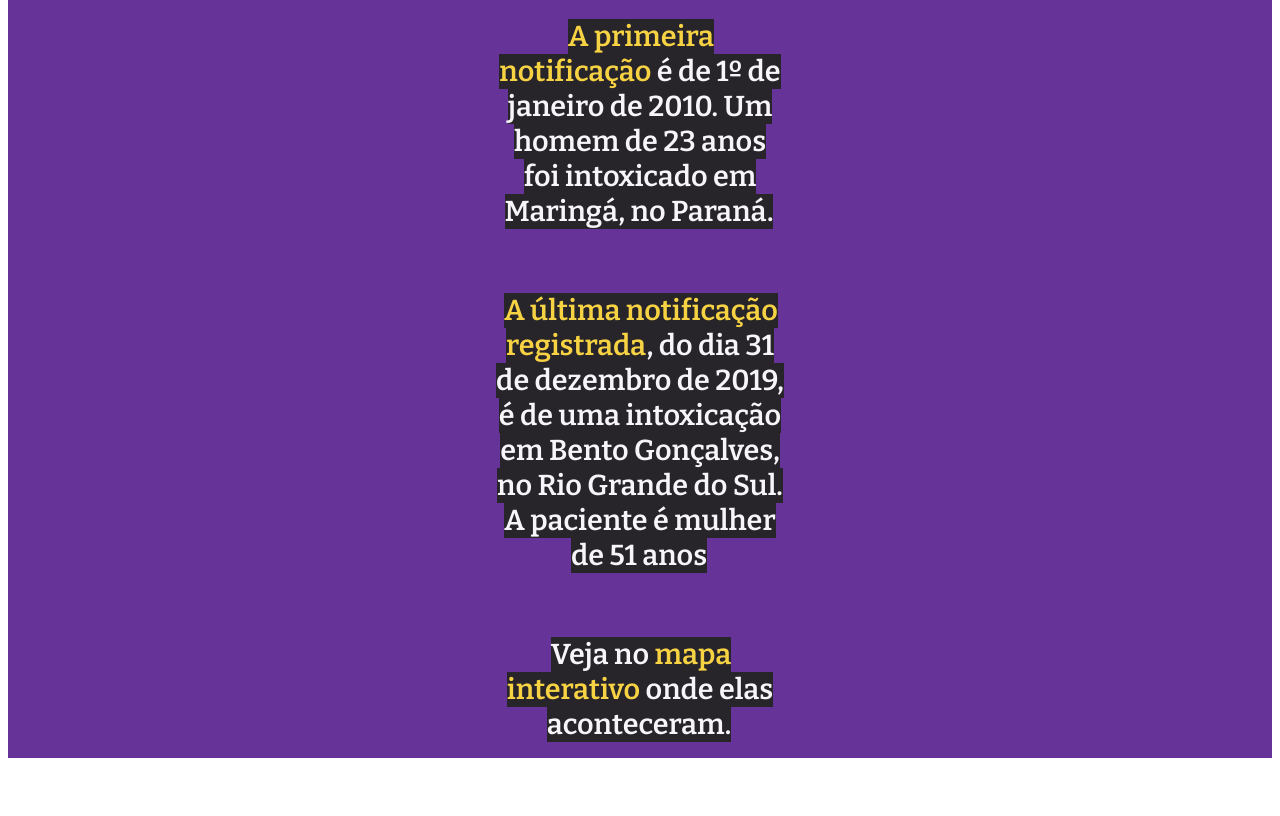
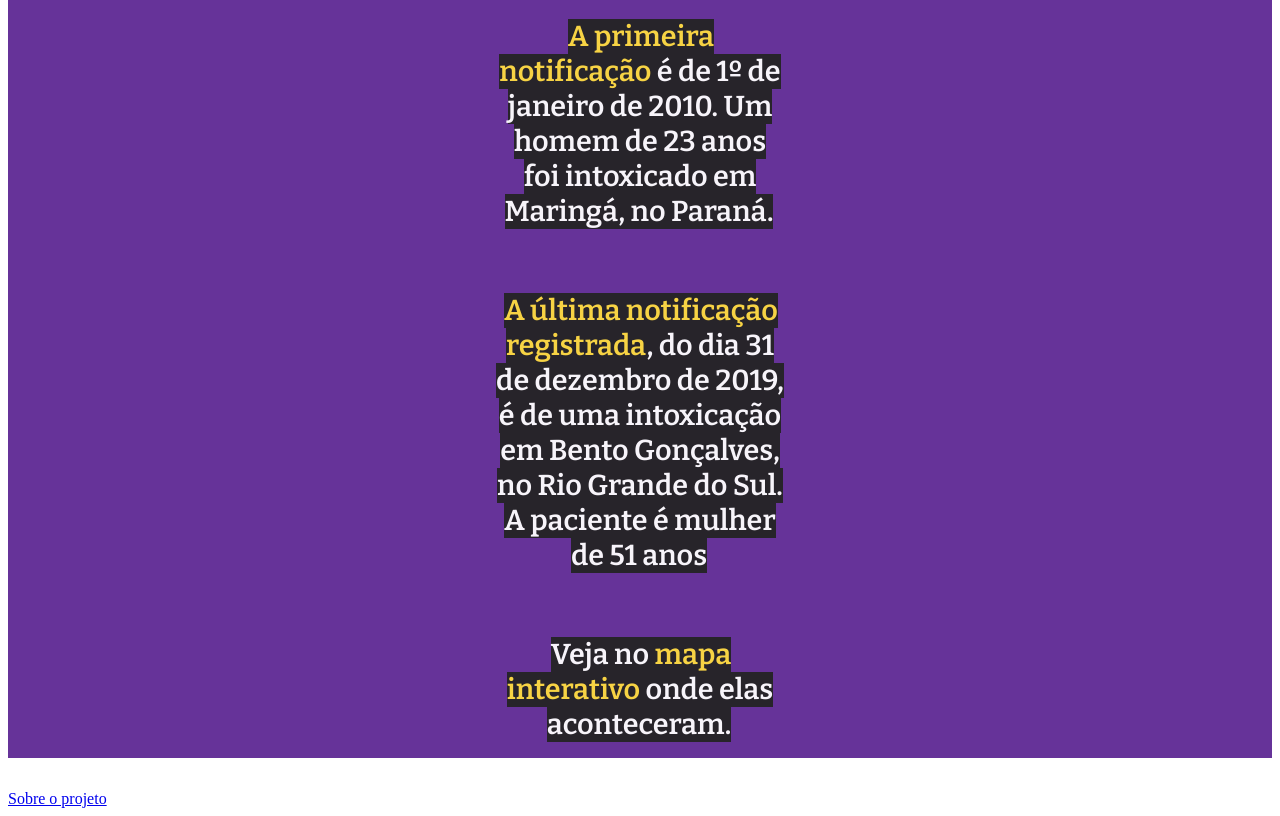
Before and after one commit to biamuniz/br-agrotoxicos, a plain HTML site: page index.html in a window 1280 px wide. Shown: the part 1888-2704 px from the top of the page. Before the commit the page ends 2678 px from the top, so only its background shows below. Drawn offline with nearby package versions, Linux system fonts and the light colour scheme; a script that the page names is missing.

Commit message:
Update index.html

```diff
--- a/index.html
+++ b/index.html
@@ -65,6 +65,9 @@
       <div class="flourish-embed flourish-map" data-src="visualisation/9259941"><script src="https://public.flourish.studio/resources/embed.js"></script>
       </div>
     </section>
+    <footer class="bottom">
+      <a href="sobre.html" class="sobre">Sobre o projeto</a>
+    </footer>
   </main>
   <script src="https://unpkg.com/intersection-observer"></script>
   <script src="https://unpkg.com/scrollama"></script>
```
